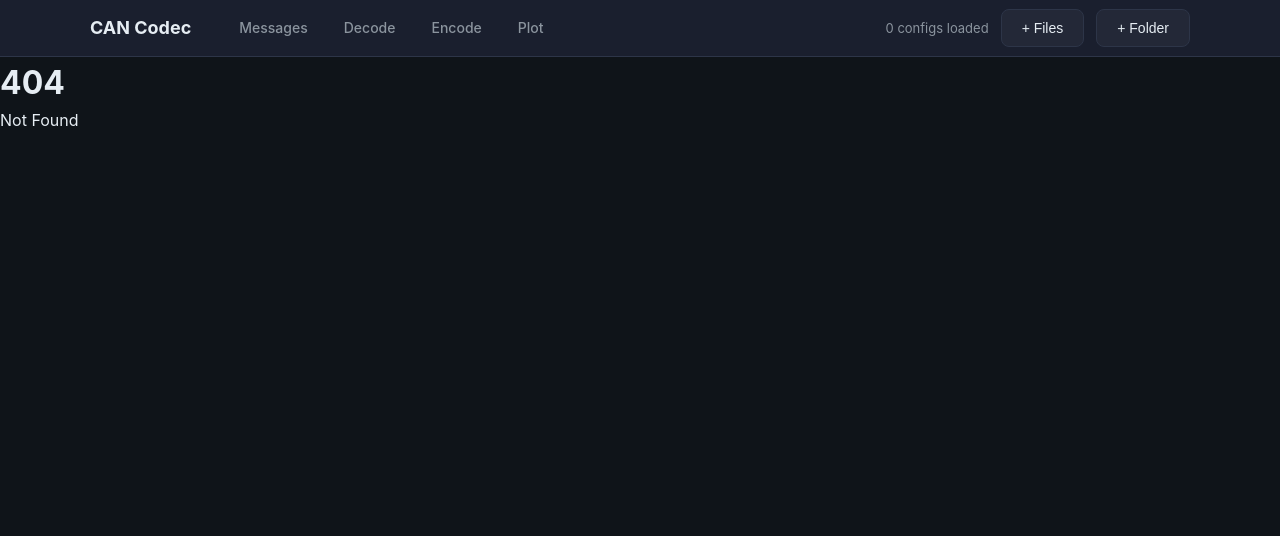
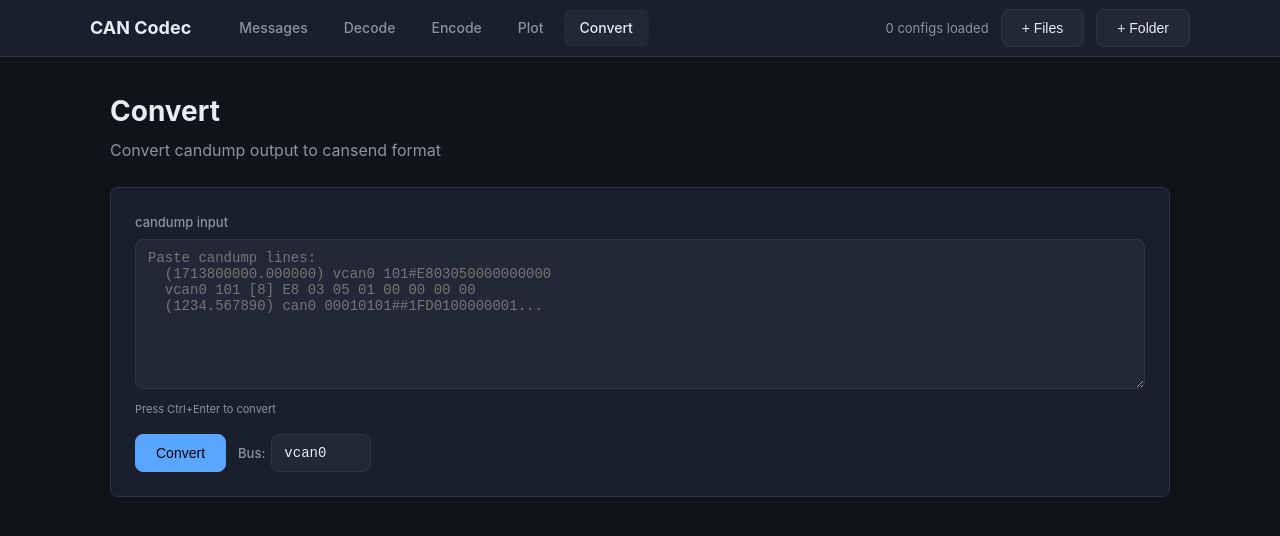
Before and after one commit to LueApp/can-codec, a SvelteKit app in the folder web/: page /convert in a window 1280 px wide. Before the commit this address had no page. Shown: the top 536 px of the page. Built offline with nearby package versions, Linux system fonts and the light colour scheme.

Commit message:
feat: add candump-to-cansend converter page in web UI

```diff
--- a/web/src/routes/+layout.svelte
+++ b/web/src/routes/+layout.svelte
@@ -22,6 +22,7 @@
       <a href="/decode" class:active={$page.url.pathname === '/decode'}>Decode</a>
       <a href="/encode" class:active={$page.url.pathname === '/encode'}>Encode</a>
       <a href="/plot" class:active={$page.url.pathname === '/plot'}>Plot</a>
+      <a href="/convert" class:active={$page.url.pathname === '/convert'}>Convert</a>
     </div>
     <div style="margin-left: auto; display: flex; align-items: center; gap: 12px;">
       <span style="font-size: 13px; color: var(--text-dim);">
--- /dev/null
+++ b/web/src/routes/convert/+page.svelte
@@ -0,0 +1,133 @@
+<script lang="ts">
+  let input = $state('');
+  let output = $state('');
+  let stats = $state({ total: 0, converted: 0, failed: 0 });
+  let copied = $state(false);
+  let bus = $state('vcan0');
+
+  interface ParsedFrame {
+    canId: string;
+    data: string;
+    isFD: boolean;
+    isExtended: boolean;
+  }
+
+  function parseLine(line: string): ParsedFrame | null {
+    const trimmed = line.trim();
+    if (!trimmed) return null;
+
+    // Format: [(timestamp)] interface ID##N DATA or interface ID#DATA
+    const cansendMatch = trimmed.match(
+      /^(?:\([\d.]+\)\s+)?(?:\S+)\s+([0-9A-Fa-f]+)(##([01]))?(#)?([0-9A-Fa-f]*)$/
+    );
+    if (cansendMatch) {
+      const idStr = cansendMatch[1];
+      const isFD = cansendMatch[2] !== undefined;
+      const hexData = cansendMatch[5] || '';
+      return {
+        canId: idStr.toUpperCase(),
+        data: hexData.toUpperCase(),
+        isFD: isFD || hexData.length / 2 > 8,
+        isExtended: idStr.length > 3,
+      };
+    }
+
+    // Format: (timestamp) interface ID [DLC] HH HH HH ...
+    const candumpMatch = trimmed.match(
+      /(?:\([\d.]+\)\s+)?(?:\S+)\s+([0-9A-Fa-f]+)\s+\[\d+\]\s+((?:[0-9A-Fa-f]{2}\s*)+)/
+    );
+    if (candumpMatch) {
+      const idStr = candumpMatch[1];
+      const hexParts = candumpMatch[2].trim().split(/\s+/);
+      const hexData = hexParts.join('').toUpperCase();
+      return {
+        canId: idStr.toUpperCase(),
+        data: hexData,
+        isFD: hexParts.length > 8,
+        isExtended: idStr.length > 3,
+      };
+    }
+
+    return null;
+  }
+
+  function convert() {
+    const lines = input.split('\n');
+    const results: string[] = [];
+    let converted = 0;
+    let failed = 0;
+
+    for (const line of lines) {
+      if (!line.trim()) continue;
+      const frame = parseLine(line);
+      if (frame) {
+        const sep = frame.isFD ? '##1' : '#';
+        results.push(`${bus} ${frame.canId}${sep}${frame.data}`);
+        converted++;
+      } else {
+        results.push(`# FAILED: ${line.trim()}`);
+        failed++;
+      }
+    }
+
+    output = results.join('\n');
+    stats = { total: converted + failed, converted, failed };
+  }
+
+  function copyOutput() {
+    navigator.clipboard.writeText(output);
+    copied = true;
+    setTimeout(() => (copied = false), 1500);
+  }
+
+  function copyAsScript() {
+    const lines = output.split('\n').filter(l => !l.startsWith('#'));
+    const script = lines.map(l => `cansend ${l}`).join('\n');
+    navigator.clipboard.writeText(script);
+    copied = true;
+    setTimeout(() => (copied = false), 1500);
+  }
+</script>
+
+<div class="container">
+  <div class="page-header">
+    <h1>Convert</h1>
+    <p>Convert candump output to cansend format</p>
+  </div>
+
+  <div class="card">
+    <div class="form-group">
+      <label for="convert-input">candump input</label>
+      <textarea id="convert-input" bind:value={input} rows="8"
+        placeholder={"Paste candump lines:\n  (1713800000.000000) vcan0 101#E803050000000000\n  vcan0 101 [8] E8 03 05 01 00 00 00 00\n  (1234.567890) can0 00010101##1FD0100000001..."}
+        onkeydown={(e) => { if (e.key === 'Enter' && (e.ctrlKey || e.metaKey)) { e.preventDefault(); convert(); } }}
+      ></textarea>
+      <div style="font-size: 11px; color: var(--text-dim); margin-top: 4px;">Press Ctrl+Enter to convert</div>
+    </div>
+    <div style="display: flex; gap: 12px; align-items: center;">
+      <button class="primary" onclick={convert}>Convert</button>
+      <div style="display: flex; align-items: center; gap: 6px;">
+        <label for="bus-override" style="margin: 0; white-space: nowrap;">Bus:</label>
+        <input id="bus-override" bind:value={bus} style="width: 100px;" />
+      </div>
+    </div>
+  </div>
+
+  {#if output}
+    <div class="card">
+      <div style="display: flex; justify-content: space-between; align-items: center; margin-bottom: 12px;">
+        <div>
+          <h2 style="margin-bottom: 0;">cansend output</h2>
+          <span style="font-size: 13px; color: var(--text-dim);">
+            {stats.converted} converted{stats.failed > 0 ? `, ${stats.failed} failed` : ''}
+          </span>
+        </div>
+        <div style="display: flex; gap: 8px;">
+          <button class="copy-btn" onclick={copyOutput}>{copied ? 'Copied!' : 'Copy'}</button>
+          <button class="copy-btn" onclick={copyAsScript}>Copy as script</button>
+        </div>
+      </div>
+      <pre class="raw-frame-log">{output}</pre>
+    </div>
+  {/if}
+</div>
```
